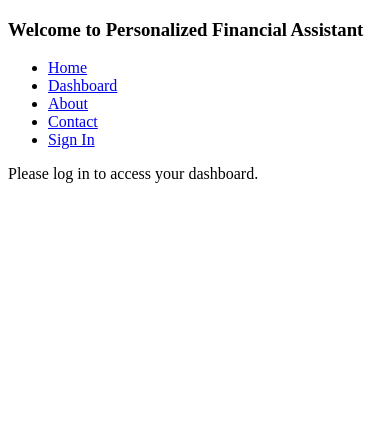
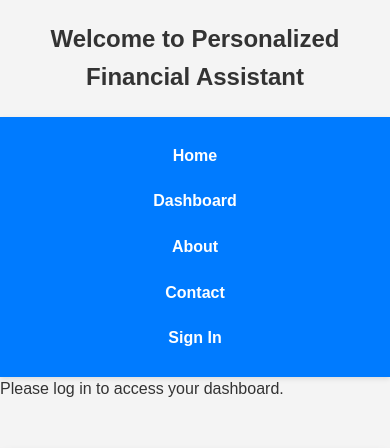
Before and after one commit to allu0786ansari/Personalized_Financial_Assistant, a Django app: page / in a window 390 px wide. Shown: the top 448 px of the page. Before the commit the page ends 183 px from the top, so only its background shows below. Run offline with Django 5.2, Linux system fonts and the light colour scheme.

Commit message:
index page updated

```diff
--- a/static_finance/css/footer.css
+++ b/static_finance/css/footer.css
@@ -1,3 +1,4 @@
+
 /* General Footer Styles */
 footer {
     background-color: #b0e0e6; /* Light gray background for the footer */
--- /dev/null
+++ b/static_finance/css/index.css
@@ -0,0 +1,113 @@
+/* Reset some default styles */
+* {
+    margin: 0;
+    padding: 0;
+    box-sizing: border-box;
+}
+
+body {
+    font-family: Arial, sans-serif;
+    line-height: 1.6;
+    background-color: #f4f4f4; /* Light gray background */
+    color: #333; /* Dark text color */
+}
+
+/* Navigation Styles */
+nav {
+    background-color: #007bff; /* Blue background for the navbar */
+    padding: 1rem;
+    box-shadow: 0 2px 5px rgba(0, 0, 0, 0.1); /* Slight shadow */
+}
+
+nav ul {
+    list-style-type: none; /* Remove bullet points */
+    display: flex; /* Flexbox for horizontal layout */
+    justify-content: space-around; /* Space items evenly */
+}
+
+nav ul li {
+    margin: 0 15px; /* Space between links */
+}
+
+nav a {
+    color: white; /* White text color for links */
+    text-decoration: none; /* Remove underline */
+    font-weight: bold;
+}
+
+nav a:hover {
+    text-decoration: underline; /* Underline on hover */
+}
+
+/* Header Styles */
+h3 {
+    text-align: center; /* Centered heading */
+    margin: 20px 0; /* Margin around the heading */
+    font-size: 1.5rem; /* Larger font size */
+}
+
+/* Alert Styles */
+.alert {
+    margin: 20px; /* Margin around alerts */
+    padding: 15px;
+    border-radius: 5px; /* Rounded corners */
+}
+
+.alert.alert-success {
+    background-color: #d4edda; /* Light green background */
+    color: #155724; /* Dark green text */
+}
+
+.alert.alert-danger {
+    background-color: #f8d7da; /* Light red background */
+    color: #721c24; /* Dark red text */
+}
+
+/* Responsive Styles */
+@media (max-width: 768px) {
+    nav ul {
+        flex-direction: column; /* Stack links vertically */
+        align-items: center; /* Center items */
+    }
+
+    nav ul li {
+        margin: 10px 0; /* Adjust spacing for stacked links */
+    }
+}
+body {
+    font-family: Arial, sans-serif;
+    margin: 0;
+    padding: 0;
+    background-color: #f4f4f4;
+}
+
+.container {
+    display: flex; /* Enables flexbox layout */
+    max-width: 800px; /* Sets a maximum width for the container */
+    margin: 50px auto; /* Centers the container horizontally */
+    background-color: #ffffff; /* White background for the container */
+    border-radius: 8px; /* Rounded corners */
+    box-shadow: 0 2px 10px rgba(0, 0, 0, 0.1); /* Subtle shadow for depth */
+}
+
+.image {
+    width: 50%; /* Takes up half of the container */
+    border-top-left-radius: 8px; /* Rounded top left corner */
+    border-bottom-left-radius: 8px; /* Rounded bottom left corner */
+    object-fit: cover; /* Ensures the image covers the area without distortion */
+}
+
+.content {
+    padding: 20px; /* Adds padding inside the content area */
+    width: 50%; /* Takes up half of the container */
+}
+
+h1 {
+    font-size: 24px; /* Larger font size for the main heading */
+    margin-bottom: 10px; /* Space below the heading */
+}
+
+p {
+    font-size: 16px; /* Regular font size for paragraphs */
+    line-height: 1.5; /* Space between lines for readability */
+}
--- a/static_finance/css/signup.css
+++ b/static_finance/css/signup.css
@@ -1,3 +1,4 @@
+
 * {
     margin: 0;
     padding: 0;
--- a/users/templates/users/index.html
+++ b/users/templates/users/index.html
@@ -1,3 +1,4 @@
+
 <!DOCTYPE html>
 <!--[if lt IE 7]>      <html class="no-js lt-ie9 lt-ie8 lt-ie7"> <![endif]-->
 <!--[if IE 7]>         <html class="no-js lt-ie9 lt-ie8"> <![endif]-->
@@ -12,13 +13,16 @@
         <meta name="viewport" content="width=device-width, initial-scale=1">
         <link rel="stylesheet" href="">
     </head>
+    {% load static %}
+                <link rel="stylesheet" type="text/css" href="{% static 'css/index.css' %}">
+
     <body>
         <!-- Navigation Bar -->
         <h3> Welcome to Personalized Financial Assistant </h3>
         <nav>
             <ul>
                 <li><a href="{% url 'index' %}">Home</a></li>
-                <li><a href=" {% url 'dashboard' %}">Dashboard</a></li>
+                <li><a href=" ">Dashboard</a></li>
                 <li><a href=" ">About</a></li>
                 <li><a href=" ">Contact</a></li>
                 {% if user.is_authenticated %}
@@ -46,6 +50,17 @@
             <p>Please log in to access your dashboard.</p>
 
         {% endif %}
+        <div class="container">
+            <img src="https://cdn.corporatefinanceinstitute.com/assets/ai-for-financial-analysis-1.jpeg" alt="AI for Financial Analysis" class="image">
+                <div class="content">
+                    <h1>About Our Application</h1>
+                    <p>
+                        Our application leverages advanced AI technologies to enhance financial analysis and decision-making.
+                        With real-time data processing and intuitive dashboards, we empower users to make informed financial decisions with ease.
+                    </p>
+
+                </div>
+        </div>
 
         <script src="" async defer></script>
     </body>
```
Also changed, not shown: users/templates/users/footer.html (+9 -0 lines), users/templates/users/signout.html (deleted, +0 -19 lines).
